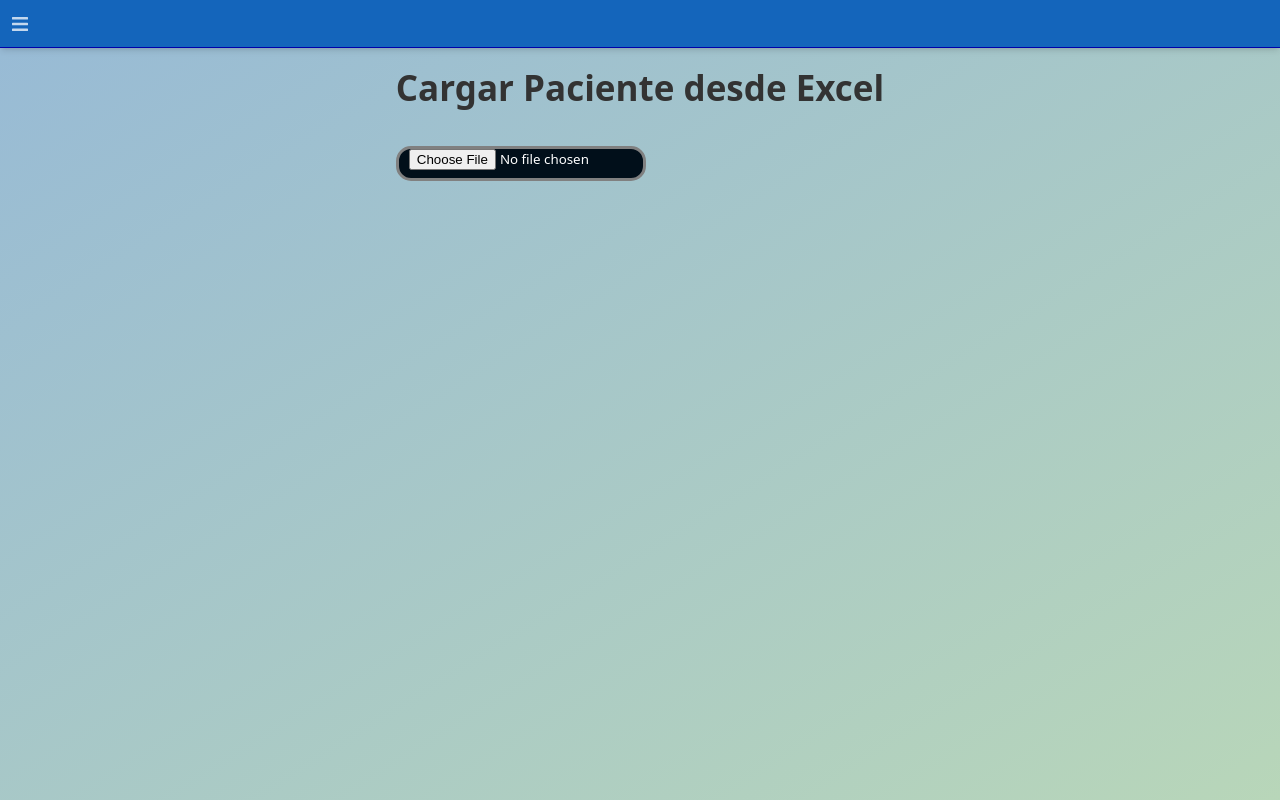
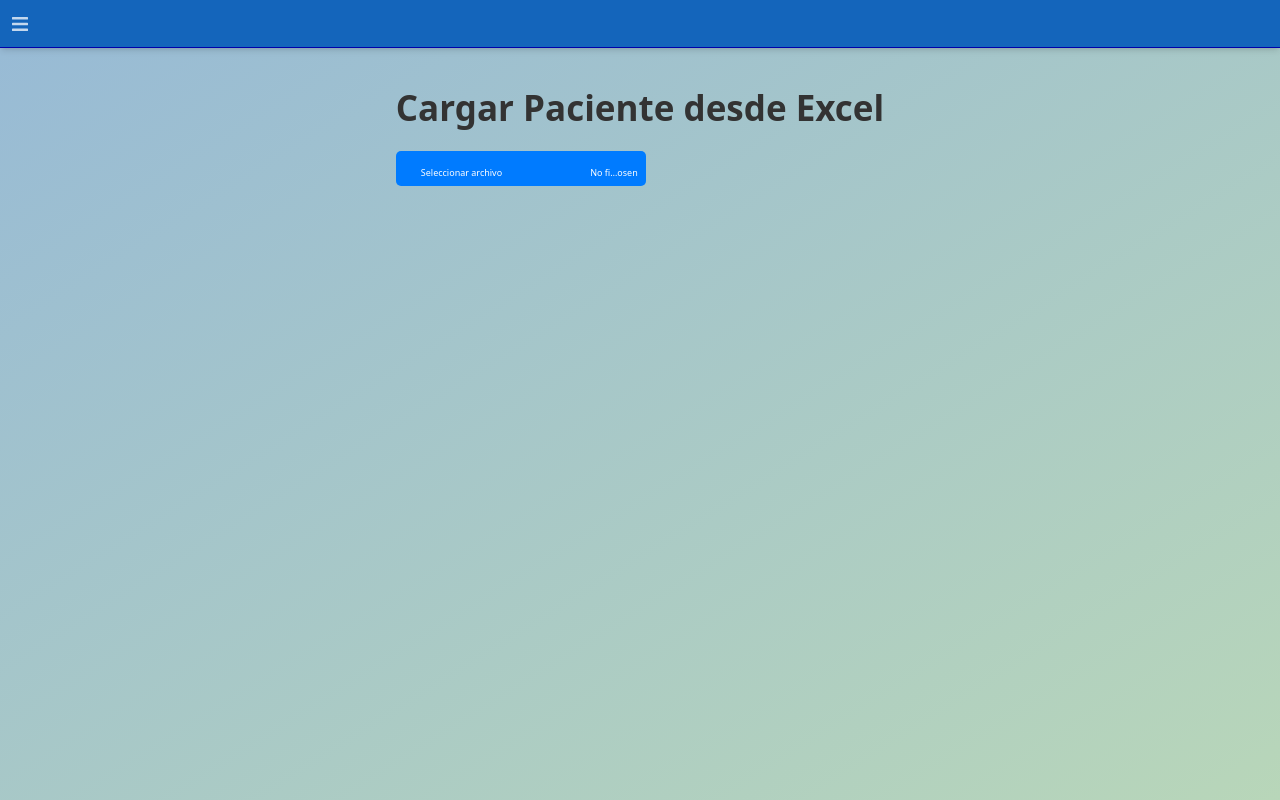
Before and after one commit to RonnyMeza03/Doclinapp-PA-IV, a React (Create React App) app in the folder client/: page /Pacientes/excel in a window 1280 px wide. Built offline with nearby package versions, Linux system fonts and the light colour scheme.

Commit message:
Co-authored-by: V3rgil66 <V3rgil66@users.noreply.github.com>

```diff
--- a/client/src/App.css
+++ b/client/src/App.css
@@ -171,6 +171,11 @@ header {
     background-color: var(--blue-50);
 }
 
+.sidenav p{
+    color:#ffffff;
+}
+
+
 .sidenav ul li.logout button:hover {
     opacity: 1;
     color: var(--white);
--- /dev/null
+++ b/client/src/componentes/css/CargarPacienteExcel.css
@@ -0,0 +1,102 @@
+.cargar-paciente-excel {
+  font-family: Arial, sans-serif;
+  padding: 20px;
+  max-width: 800px;
+  margin: 0 auto;
+}
+
+h1 {
+  text-align: center;
+  color: #333;
+}
+
+input[type="file"] {
+  display: block;
+  margin: 20px 0;
+}
+
+.tabla-datos {
+  width: 100%;
+  border-collapse: collapse;
+  margin: 20px 0;
+}
+
+.tabla-datos th, .tabla-datos td {
+  padding: 8px;
+  text-align: left;
+  border-left: 2px solid #333;
+  border-top: 2px solid #333;
+  border-bottom:2px solid #333;
+  border-right:2px solid #333;
+}
+
+.tabla-datos th {
+  background-color: #f2f2f2;
+  color: #333;
+  border-left: 2px solid #333;
+  border-top: 2px solid #333;
+  border-bottom:2px solid #333;
+  border-right:2px solid #333;
+}
+
+.tabla-datos tr:nth-child(even) {
+  background-color: #f9f9f9;
+}
+
+.tabla-datos tr:hover {
+  background-color: #f1f1f1;
+}
+
+.btn-confirmar {
+  padding: 10px 20px;
+  background-color: #2831a7;
+  color: white;
+  border: none;
+  border-radius: 4px;
+  cursor: pointer;
+  margin-top: 10px;
+}
+
+.btn-confirmar:hover {
+  background-color: #672188;
+}
+
+h2 {
+  color: #333;
+}
+
+p {
+  color: #555;
+}
+
+input[type="file"] {
+  display: block;
+  margin: 10px 0;
+  padding: 5px;
+  background-color: #007bff;
+  color: white;
+  border: none;
+  border-radius: 5px;
+  cursor: pointer;
+  font-size: 9px;
+  transition: background-color 0.3s ease;
+}
+
+input[type="file"]::-webkit-file-upload-button {
+  visibility: hidden;
+}
+
+input[type="file"]::before {
+  content: "Seleccionar archivo";
+  display: inline-block;
+  background-color: #007bff;
+  color: white;
+  padding: 10px 20px;
+  border-radius: 5px;
+  cursor: pointer;
+  text-align: center;
+}
+
+input[type="file"]:hover::before {
+  background-color: #0056b3;
+}
--- a/client/src/componentes/paginas/funtion-pacientes/cargarPacienteExcel.js
+++ b/client/src/componentes/paginas/funtion-pacientes/cargarPacienteExcel.js
@@ -1,6 +1,7 @@
 import React, { useState } from "react";
 import { useNavigate } from "react-router-dom";
 import * as XLSX from "xlsx";
+import "../../css/CargarPacienteExcel.css"; // Importa el archivo de estilos CSS
 
 const CargarPacienteExcel = () => {
   const navigate = useNavigate();
@@ -39,16 +40,35 @@ const CargarPacienteExcel = () => {
   };
 
   return (
-    <div>
+    <div className="cargar-paciente-excel">
       <h1>Cargar Paciente desde Excel</h1>
       <input type="file" accept=".xlsx, .xls" onChange={handleFileUpload} />
 
       {jsonData && (
         <div>
           <h2>Previsualización de datos</h2>
-          <pre>{JSON.stringify(jsonData, null, 2)}</pre>
+          <table className="tabla-datos">
+            <thead>
+              <tr>
+                {Object.keys(jsonData[0]).map((key) => (
+                  <th key={key}>{key}</th>
+                ))}
+              </tr>
+            </thead>
+            <tbody>
+              {jsonData.map((row, index) => (
+                <tr key={index}>
+                  {Object.values(row).map((value, i) => (
+                    <td key={i}>{value}</td>
+                  ))}
+                </tr>
+              ))}
+            </tbody>
+          </table>
           {!isConfirmed && (
-            <button onClick={handleConfirm}>Confirmar Carga</button>
+            <button className="btn-confirmar" onClick={handleConfirm}>
+              Confirmar Carga
+            </button>
           )}
         </div>
       )}
```
